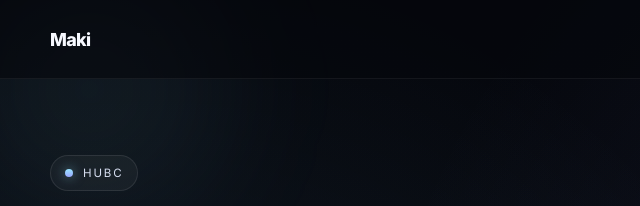
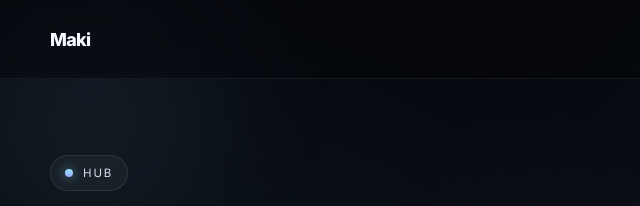
Before and after one commit to MakiDevWeb3/Hub, a plain HTML site: page hub-details.html in a window 1280 px wide. Shown: the top 206 px of the page, 0-640 px from the left. Drawn offline with Linux system fonts and the light colour scheme.

Commit message:
Update hub-details.html

```diff
--- a/hub-details.html
+++ b/hub-details.html
@@ -104,7 +104,7 @@
       <section class="hero">
         <div class="container hero-grid">
           <div>
-            <div class="badge">HubC</div>
+            <div class="badge">Hub</div>
             <h1>Le Hub pour aller plus loin en crypto et en bourse.</h1>
             <p class="hero-copy">
               Si tu arrives ici, c'est que tu veux aller plus loin qu'une simple découverte. Le Hub ouvre la porte d'entrée en la matière avec plus de structure, plus d'outils et un suivi plus consistant.
```
